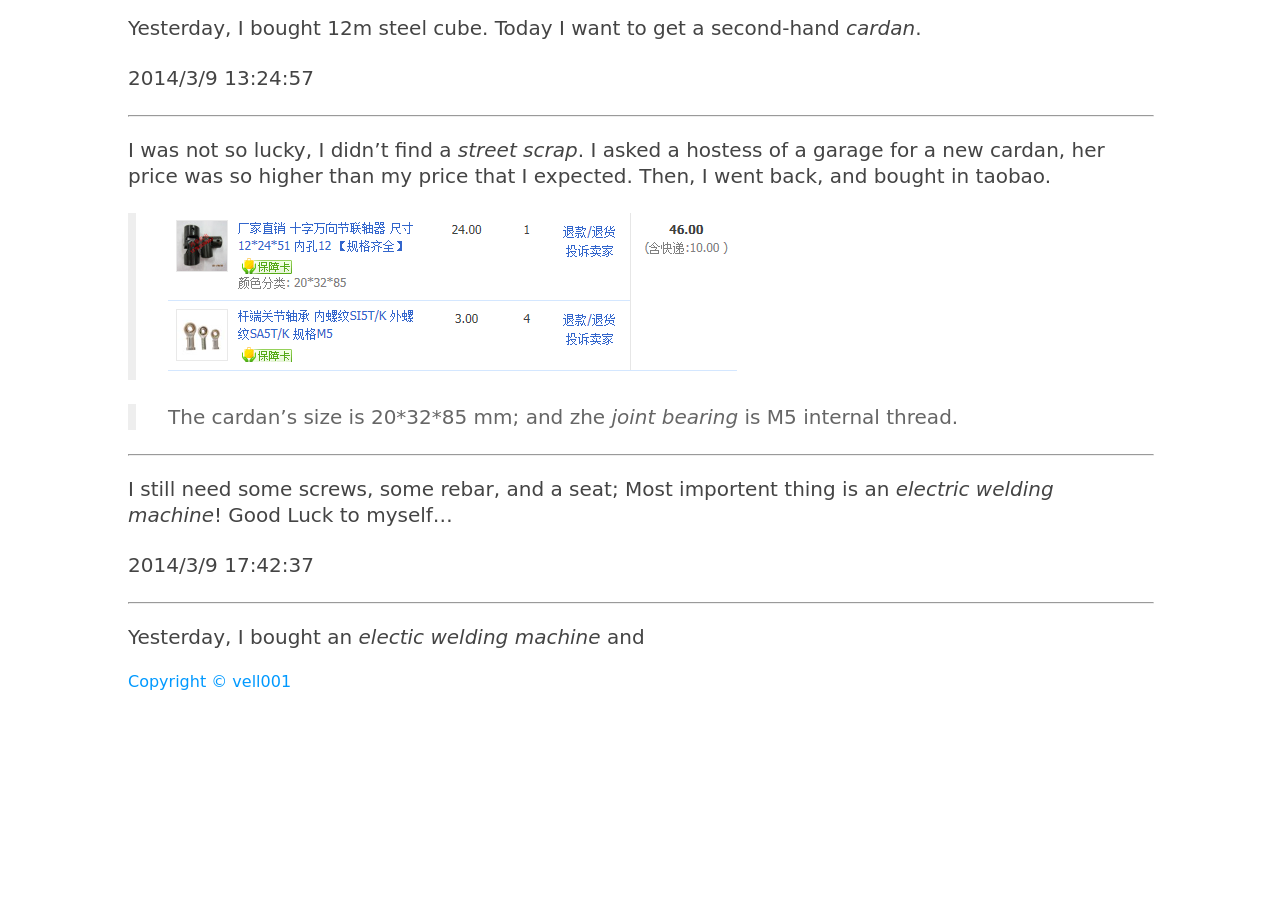
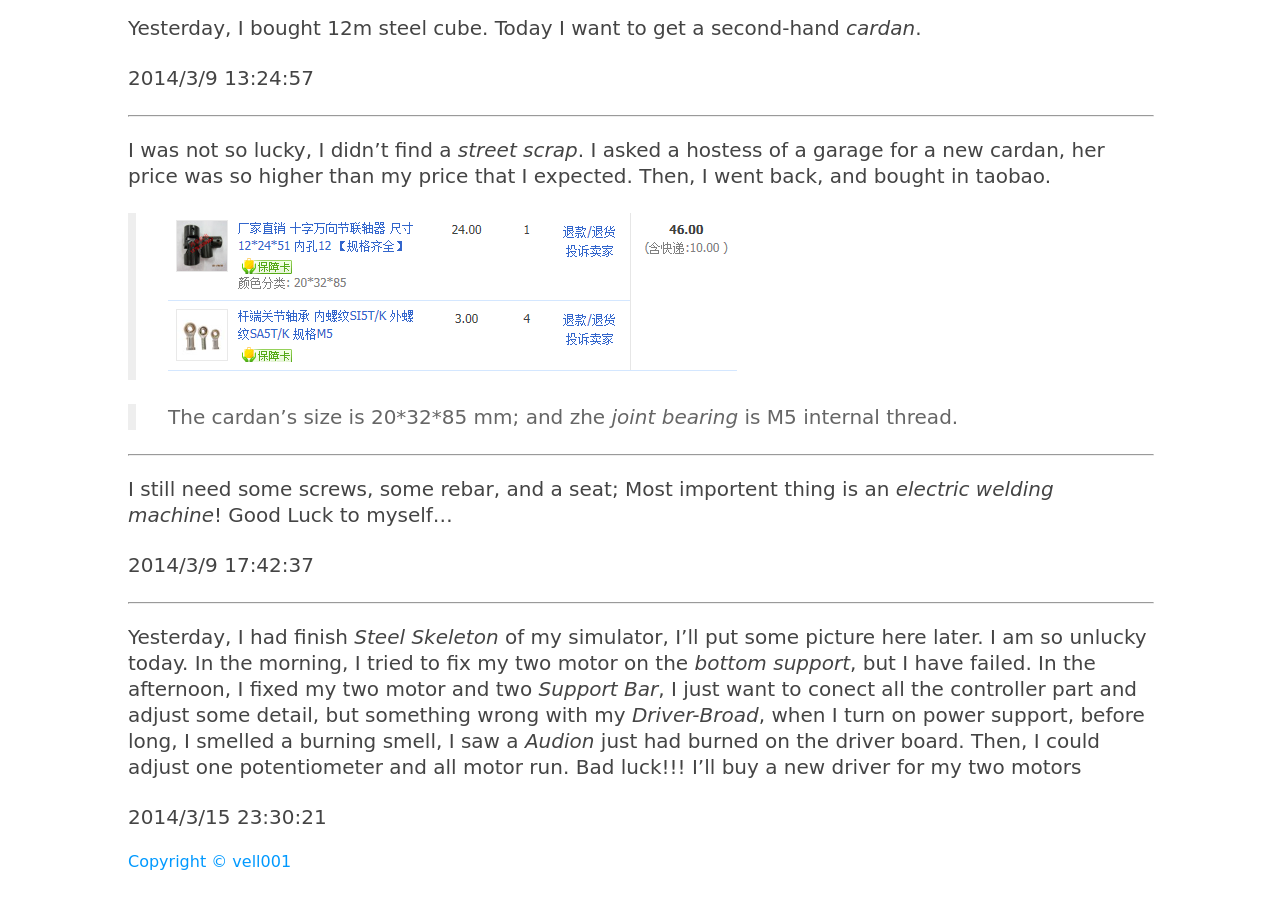
Before and after one commit to vell001/vblog, a Jekyll site: the page built from _posts/2014-3-9-vsim.md, in a window 1280 px wide and 900 px high, scrolled down 7016 px. Built offline with Jekyll 4.4.1, drawn with Linux system fonts in a browser that asks for light colours; Markdown is read by kramdown in place of the engine named in the settings; before the commit the page ends 7736 px from its top, so only the background shows below that.

Commit message:
update vsim

```diff
--- a/_posts/2014-3-9-vsim.md
+++ b/_posts/2014-3-9-vsim.md
@@ -98,4 +98,7 @@ I still need some screws, some rebar, and a seat; Most importent thing is an *el
 2014/3/9 17:42:37
 
 -------------
-Yesterday, I bought an *electic welding machine* and
+Yesterday, I had finish *Steel Skeleton* of my simulator, I'll put some picture here later.
+I am so unlucky today. In the morning, I tried to fix my two motor on the *bottom support*, but I have failed. In the afternoon, I fixed my two motor and two *Support Bar*, I just want to conect all the controller part and adjust some detail, but something wrong with my *Driver-Broad*, when I turn on power support,   before long, I smelled a burning smell, I saw a *Audion* just had burned on the driver board. Then, I could adjust one potentiometer and all motor run. Bad luck!!! I'll buy a new driver for my two motors
+
+2014/3/15 23:30:21
```
